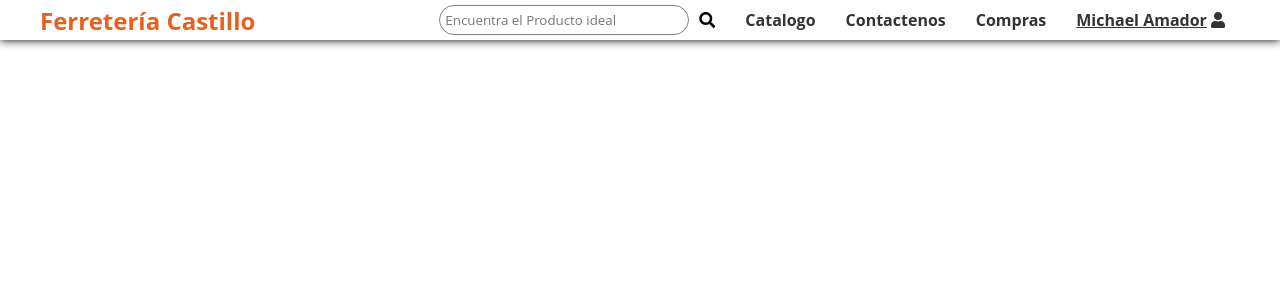
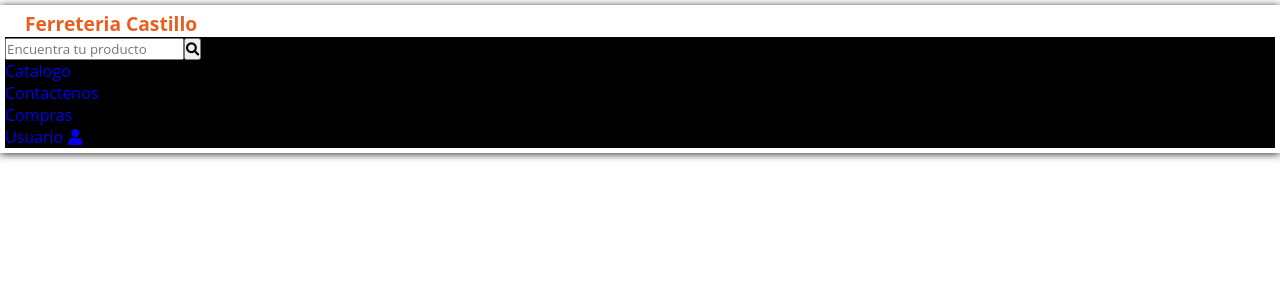
Before and after one commit to MichaelAmador/proyecto-diseno, a PHP site: page /views/header.php in a window 1280 px wide. Shown: the top 300 px of the page. Run offline with PHP 8.4, Linux system fonts and the light colour scheme.

Commit message:
avances del nuevo header

```diff
--- a/SisFerreteria/assets/css/estilosheader.css
+++ b/SisFerreteria/assets/css/estilosheader.css
@@ -7,10 +7,27 @@
     padding: 0;
 }
 
+* {
+    -webkit-box-sizing: border-box;
+    -moz-box-sizing: border-box;
+    box-sizing: border-box;
+    font-family: 'open sans';
+    margin: 0;
+    padding: 0;
+}
 
-/*Nav - Menu de Navegación*/
+html {
+    box-sizing: border-box;
+}
+
+*,
+*:before,
+*:after {
+    box-sizing: inherit;
+}
 
 header {
+    margin-top: 5px;
     background-color: rgb(255, 255, 255);
     margin-bottom: 40px;
     box-shadow: 0 1pt 6pt #2B2B2B;
@@ -20,114 +37,79 @@ header {
 
 .container-nav {
     display: flex;
-    justify-content: space-between;
-    align-items: center;
+    flex-wrap: wrap;
+    block-size: auto;
     width: 100%;
+    padding: 5px;
     height: auto;
 }
 
-.container-nav a {
-    color: rgb(51, 51, 51);
+
+/*Vista movil*/
+
+.Logo {
+    margin: 0 20px 0 20px;
+    width: 45%;
+}
+
+.Logo a {
+    color: #E86020;
+    text-decoration: none;
+    font-size: 1.2rem;
     font-weight: bold;
 }
 
-.container-nav .logo {
-    margin-left: 40px;
-    font-size: 18pt;
-    height: auto;
-    width: 25%;
+.mostrarmenu {
+    width: 40%;
+    margin-right: 20px;
+    text-align: right;
 }
 
-.container-nav .logo a {
-    text-decoration: none;
+.mostrarmenu span {
     color: #E86020;
+    font-size: 18px;
+    font-weight: bold;
 }
 
-.container-nav>.menu>.mostrarmenu {
-    display: flex;
-    font-size: 20pt;
-    font-weight: 900;
+.menu-items {
+    align-items: right;
+    width: 100%;
+    list-style: none;
+    background-color: black;
 }
 
-.container-nav>.menu>ul {
-    display: flex;
-    flex-direction: row;
-    list-style: none;
-    margin-right: 40px;
-    height: 40px;
+.menu-items li {
+    width: fit-content;
 }
 
-.container-nav>.menu>ul>li {
-    display: flex;
-    margin: 0 15px;
-    align-items: center;
-    height: 40px;
-}
-
-.container-nav>.menu>ul>li>input[type="text"] {
-    -webkit-border-radius: 25px;
-    -moz-border-radius: 25px;
-    border-radius: 25px;
-    width: 250px;
-    margin-right: 10px;
-    padding: 5px;
-    border: 1px solid gray;
-}
-
-.container-nav>.menu>ul>li>a {
+.menu-items li a {
     text-decoration: none;
 }
 
-.usuario {
-    text-decoration: underline;
+.menu-items li a i {
+    margin-left: 5px;
 }
 
-.container-nav>.menu>.mostrarmenu {
+
+/*droopdown*/
+
+.menu-items ul {
     display: none;
 }
 
-@media(max-width:800) {
-    .container-nav>.menu>.mostrarmenu {
-        display: flex;
-    }
-    .mimenu>.responsive {
-        position: relative;
-    }
-    .container-nav>.menu>.mostrarmenu>.responsive {
-        position: absolute;
-        right: 0;
-        top: 0;
+.menu-items ul li {
+    margin-left: 20px;
+    list-style: none;
+    background-color: #d2d2d2;
+    width: max-content;
+}
+
+.menu-items li:hover>ul {
+    display: flex;
+}
+
+@media only screen and (min-width:800px) {
+    .mostrarmenu {
+        display: none;
     }
 }
-
-
-/*Dropdown*/
-
-.container-nav .menu ul li ul {
-    display: none;
-    background-color: white;
-    top: 40px;
-    list-style: none;
-    position: fixed;
-    box-shadow: 0pt 2pt 3pt #2B2B2B;
-    border-bottom-left-radius: 10pt;
-    border-bottom-right-radius: 10pt;
-    width: auto;
-    padding: 5px 10px;
-}
-
-.container-nav>.menu>ul>li>ul>a {
-    font-size: 11pt;
-    color: #2B2B2B;
-    margin: 5px;
-}
-
-.container-nav>.menu>ul>li>ul>a:hover {
-    text-decoration-color: #FE505A;
-}
-
-.container-nav .menu ul li:hover ul {
-    display: flex;
-    flex-direction: column;
-    align-items: flex-start;
-}
--- a/SisFerreteria/views/header.php
+++ b/SisFerreteria/views/header.php
@@ -18,36 +18,30 @@
 
     <header>
     <nav class="container-nav">
-            <div class="logo">
-                <span><a href="home.php"> Ferretería Castillo </a></span>
+            <div class="Logo">
+                <a href="#"><span>Ferreteria Castillo</span></a>
             </div>
-            <div class="menu">
             <div class="mostrarmenu">
-                    <span onclick="MostrarMenu()">Menu</span>
+                <span>
+                    Menú
+                </span>
             </div>
-                <ul id="Menuid" class="mimenu">
-                    <li><input type="text" placeholder="Encuentra el Producto ideal"><i class="fas fa-search"></i></li>
-                    <li><a href="">Catalogo</a>
+            <ul class="menu-items">
+                <li><input type="text" placeholder="Encuentra tu producto"><button><i
+                            class="fas fa-search"></i></button></li>
+                <li><a href="#">Catalogo</a>
                     <ul>
-                            <a href="gncitas.php">
-                                <li>Gestionar Nueva Cita</li>
-                            </a>
-                            <a href="gnreparacion.php">
-                                <li>Gestionar Nueva Reparación</li>
-                            </a>
+                        <li><a href="">Ejemplo</a> </li>
                     </ul>
                 </li>
-                    <li><a href="gnpieza.php">Contactenos</a></li>
+                <li><a href="#">Contactenos</a></li>
                 <li><a href="#">Compras</a></li>
-                    <li><a href="#"><span class="usuario">Michael Amador</span> <i class="fas fa-user"></i></a>
+                <li><a href="#"><Span>Usuario</Span><i class="fas fa-user"></i></a>
                     <ul>
-                            <a href="index.php">
-                                <li>Cerrar Sesión</li>
-                            </a>
+                        <li><a href="#">Cerrar Sesión</a></li>
                     </ul>
                 </li>
             </ul>
-            </div>
 
         </nav>
     </header>
--- a/SisFerreteria/views/home.php
+++ b/SisFerreteria/views/home.php
@@ -1,4 +1,4 @@
-<!--<section>
+<section>
     <div class="slide-contenedor">
         <div class="miSlider fade">
             <img src="./assets/img/boshcierra.jpg" alt="">
@@ -20,7 +20,7 @@
         </div>
     </div>
 </section>
--->
+
 <!--Categorias-->
 
 <Section class="Categoria">
```
Lines whose indentation alone changed are shown as unchanged.
